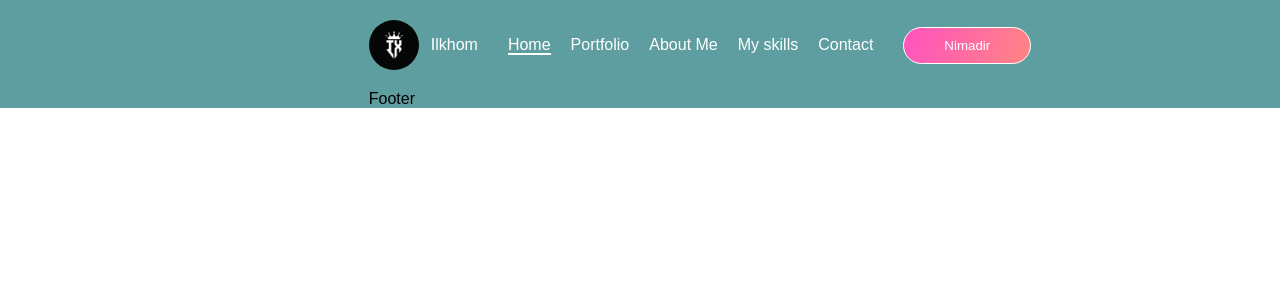
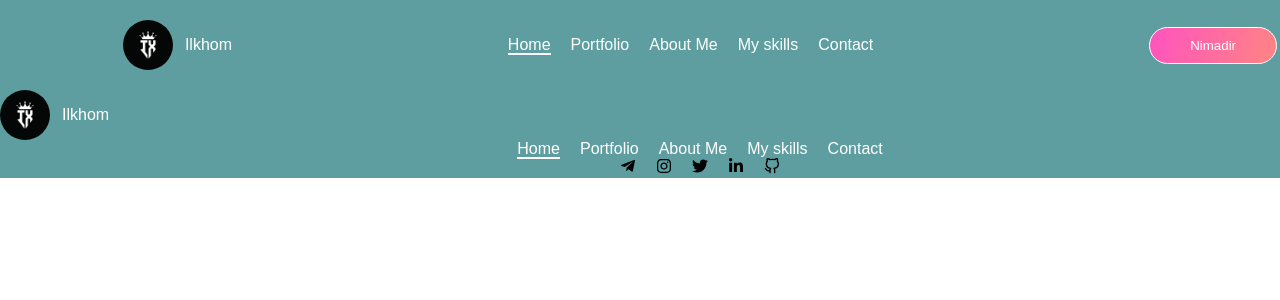
Before and after one commit to Khaitov-Ilkhom/portfolio-react, a React (Vite) app: page / in a window 1280 px wide. Shown: the top 300 px of the page. Built offline with nearby package versions, Linux system fonts and the light colour scheme.

Commit message:
homework

```diff
--- a/package.json
+++ b/package.json
@@ -12,6 +12,7 @@
   "dependencies": {
     "react": "^18.3.1",
     "react-dom": "^18.3.1",
+    "react-icons": "^5.2.1",
     "react-router-dom": "^6.24.0"
   },
   "devDependencies": {
--- a/src/components/footer/Footer.css
+++ b/src/components/footer/Footer.css
@@ -0,0 +1,11 @@
+.footer {
+    max-width: 1400px;
+    width: 100%;
+    padding: 20px 0;
+}
+.foot {
+    width: 100%;
+    display: flex;
+    justify-content: space-between;
+    align-items: center;
+}
--- a/src/components/footer/Footer.jsx
+++ b/src/components/footer/Footer.jsx
@@ -1,8 +1,41 @@
 import React from 'react'
+import logo from "../../images/ix-logo.jpg"
+import {NavLink} from "react-router-dom";
+import { FaTelegramPlane } from "react-icons/fa";
+import { FaInstagram } from "react-icons/fa";
+import { FaTwitter } from "react-icons/fa";
+import { FaLinkedinIn } from "react-icons/fa";
+import { FiGithub } from "react-icons/fi";
+
 
 const Footer = () => {
     return (
-        <div>Footer</div>
+        <div className="footer">
+            <div className="foot">
+                <div className="logo">
+                    <img src={logo} alt=""/>
+                    <span>Ilkhom</span>
+                </div>
+                <div>
+                    <ul className="link">
+                        <li><NavLink className="nav-link" to="/"> Home </NavLink></li>
+                        <li><NavLink className="nav-link" to="/portfolio"> Portfolio </NavLink></li>
+                        <li><NavLink className="nav-link" to="/aboutme"> About Me </NavLink></li>
+                        <li><NavLink className="nav-link" to="/myskills"> My skills </NavLink></li>
+                        <li><NavLink className="nav-link" to="/contact"> Contact </NavLink></li>
+                    </ul>
+                </div>
+                <div>
+                    <ul className="link">
+                        <li><a href="#"></a><FaTelegramPlane/></li>
+                        <li><a href="#"></a><FaInstagram/></li>
+                        <li><a href="#"></a><FaTwitter/></li>
+                        <li><a href="#"></a><FaLinkedinIn/></li>
+                        <li><a href="#"></a><FiGithub/></li>
+                    </ul>
+                </div>
+            </div>
+        </div>
     )
 }
 export default Footer
--- a/src/components/home/Home.css
+++ b/src/components/home/Home.css
@@ -0,0 +1,3 @@
+.home {
+    width: 100%;
+}
--- a/src/components/home/Home.jsx
+++ b/src/components/home/Home.jsx
@@ -4,7 +4,7 @@ import Footer from "../footer/Footer.jsx";
 
 const Home = () => {
     return (
-        <div>
+        <div className="home">
             <Nav/>
 
 
--- a/src/components/navbar/Nav.css
+++ b/src/components/navbar/Nav.css
@@ -1,5 +1,6 @@
 .nav {
     max-width: 1400px;
+    width: 100%;
     display: flex;
     justify-content: space-around;
     align-items: center;
--- a/src/components/navbar/Nav.jsx
+++ b/src/components/navbar/Nav.jsx
@@ -4,11 +4,13 @@ import logo from "../../images/ix-logo.jpg"
 
 const Nav = () => {
     return (
+       <>
            <nav className="nav">
                <div className="logo">
                    <img src={logo} alt="Logo"/>
                    <span>Ilkhom</span>
                </div>
+               <div>
                    <ul className="link">
                        <li><NavLink className="nav-link" to="/"> Home </NavLink></li>
                        <li><NavLink className="nav-link" to="/portfolio"> Portfolio </NavLink></li>
@@ -16,10 +18,12 @@ const Nav = () => {
                        <li><NavLink className="nav-link" to="/myskills"> My skills </NavLink></li>
                        <li><NavLink className="nav-link" to="/contact"> Contact </NavLink></li>
                    </ul>
+               </div>
                <div className="btn">
                    <button>Nimadir</button>
                </div>
            </nav>
+       </>
     )
 }
 export default Nav
```
Also changed, not shown: 1 other file (tests, documents, lock files or other folders). Lines whose indentation alone changed are shown as unchanged.
